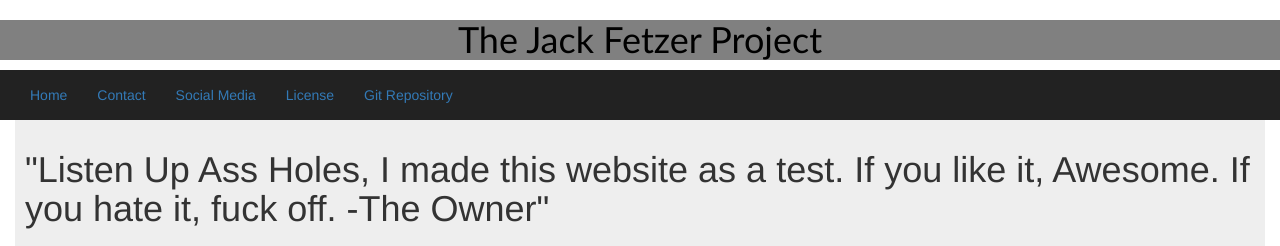
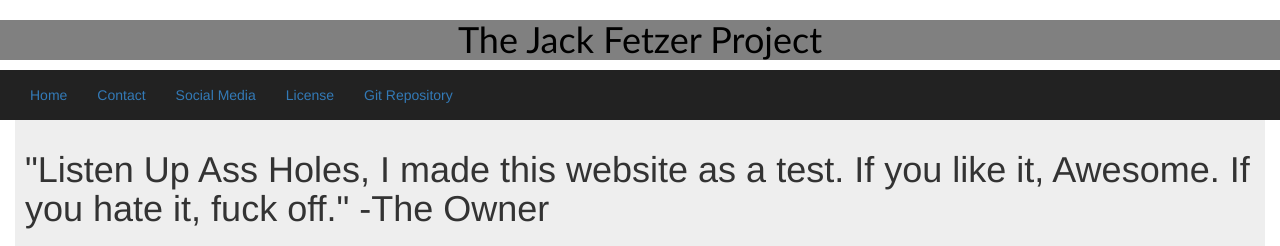
Before and after one commit to FetzerJack/JFetzer.github.io, a plain HTML site: page index.html in a window 1280 px wide. Shown: the top 246 px of the page. Drawn offline with nearby package versions, Linux system fonts and the light colour scheme.

Commit message:
Update index.html
Made the quote of the day even better

```diff
--- a/index.html
+++ b/index.html
@@ -26,7 +26,7 @@
         </nav>
         <div class="container-fluid">
             <article>
-             <h1 id="H1", style="size: 30, Text Align: Center">"Listen Up Ass Holes, I made this website as a test. If you like it, Awesome. If you hate it, fuck off. -The Owner"
+             <h1 id="H1", style="size: 30, Text Align: Center, Color: Red, Font-Weight: Bold">"Listen Up Ass Holes, I made this website as a test. If you like it, Awesome. If you hate it, fuck off." -The Owner
 
             <h2 id="H2">How Cool am I?</h2>
                 <h2>I am so cool that all kids buy me lunch and even a snack. Ya, I'm dat cool bro.</h2>
```
